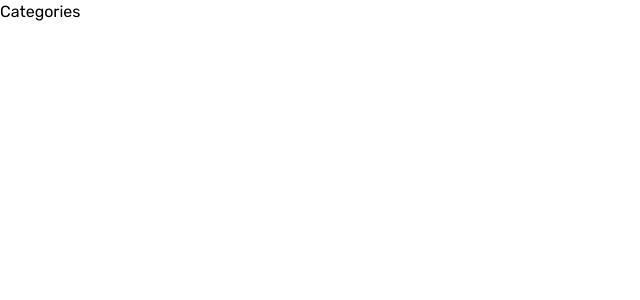
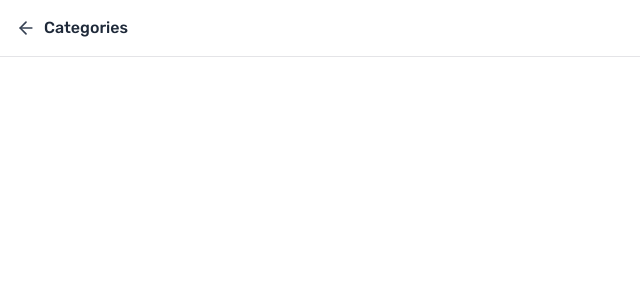
Before and after one commit to Hossam-Elsonbaty/Kashy, a React (Vite) app: page /categories in a window 1280 px wide. Shown: the top 300 px of the page, without its empty margins (0-640 px from the left). Built offline with nearby package versions, Linux system fonts and the light colour scheme.

Commit message:
update delete cashbook endpoint

```diff
--- a/src/pages/Categories/categories.tsx
+++ b/src/pages/Categories/categories.tsx
@@ -1,8 +1,24 @@
+import { useState } from "react";
+import Navbar from "./components/navbar";
+
+export interface Category {
+  id: string;
+  name: string;
+  description: null;
+  parentCategoryId: null;
+  level: number;
+  type: number;
+  subCategories: [];
+}
 
 const Categories = () => {
+  const [categories, setCategories] = useState<Category[]>();
   return (
-    <div>Categories</div>
-  )
-}
+    <main>
+      <Navbar />
+      {}
+    </main>
+  );
+};
 
-export default Categories
+export default Categories;
--- /dev/null
+++ b/src/pages/Categories/components/navbar.tsx
@@ -0,0 +1,18 @@
+import { ArrowLeft } from "lucide-react";
+import { useNavigate } from "react-router-dom";
+
+const Navbar = () => {
+  const navigate = useNavigate();
+  return (
+    <div className="flex items-center justify-between p-4 border-b bg-white">
+      <div className="flex items-center gap-2">
+        <button onClick={() => navigate(-1)}>
+          <ArrowLeft className="w-5 h-5 text-gray-700 cursor-pointer" />
+        </button>
+        <h2 className="font-medium text-gray-800">Categories</h2>
+      </div>
+    </div>
+  );
+};
+
+export default Navbar;
--- a/src/pages/book/Book.tsx
+++ b/src/pages/book/Book.tsx
@@ -78,7 +78,7 @@ const Book = () => {
   const handleDeleteEntry = () => {
     console.log(id);
     instance
-      .delete(`/api/Cashbook?cashbookId=${id}&deleteRelated=true`)
+      .delete(`/api/Cashbook/${id}?deleteRelated=true`)
       .then((response) => {
         console.log(response.data);
         toast.success("Successfully deleted");
```
